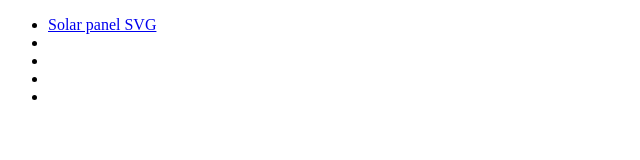
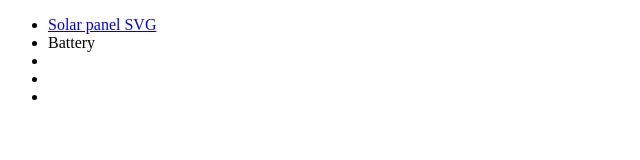
Before and after one commit to YevheniiKravchukUA/SVG_Test, a plain HTML site: page index.html in a window 1280 px wide. Shown: the full height of the page, 0-640 px from the left. Drawn offline with Linux system fonts and the light colour scheme.

Commit message:
add battery svg

```diff
--- a/index.html
+++ b/index.html
@@ -9,7 +9,7 @@
     <nav>
         <ul>
             <li><a href="./svg/solar_panel.svg">Solar panel SVG</a></li>
-            <li><a href=""></a></li>
+            <li><a href="./svg/battery.svg"></a>Battery</li>
             <li><a href=""></a></li>
             <li><a href=""></a></li>
             <li><a href=""></a></li>
```
Also changed, not shown: svg/battery.svg (added).
